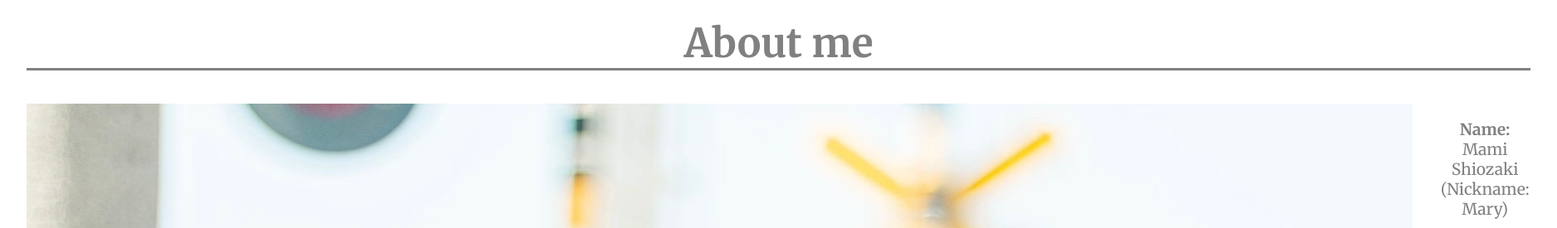
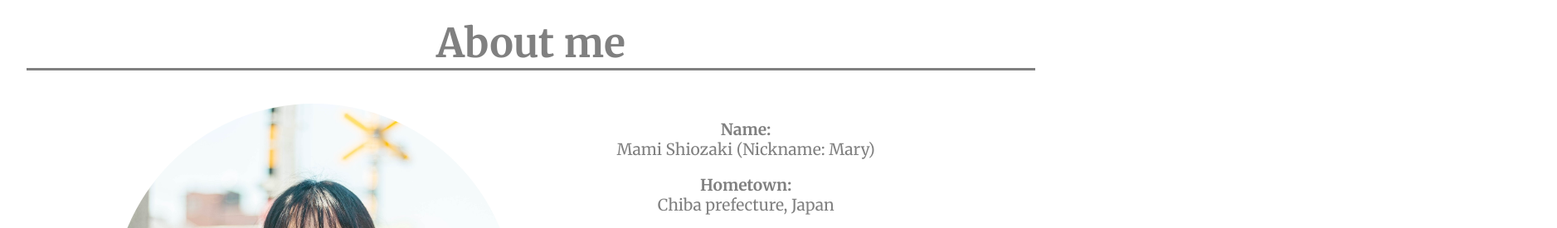
Before and after one commit to Mami-Mary/Portfolio, a plain HTML site: page profile.html in a window 1280 px wide. Shown: the part 850-1125 px from the top of the page at 83% size, 1877 px wide, since content can reach past the window. Drawn offline with Linux system fonts and the light colour scheme.

Commit message:
Edited profile img and size

```diff
--- a/profile.html
+++ b/profile.html
@@ -27,7 +27,9 @@
     <section id="about">
       <h1>About me</h1>
         <div class="container">
-          <img src="images/profile.JPG" alt="profile">
+          <div class="profile">
+            <img src="images/profile.JPG" alt="profile">
+          </div>
           <div class="info">
             <p><b>Name:</b>
               <br>Mami Shiozaki (Nickname: Mary)</p>
--- a/style.css
+++ b/style.css
@@ -234,7 +234,7 @@ footer {
     margin-top: 3rem;
   }
   .profile {
-    width: 60%;
+    width: 40%;
   }
   .profile img {
     width: 100%;
```
Also changed, not shown: 1 other file.
